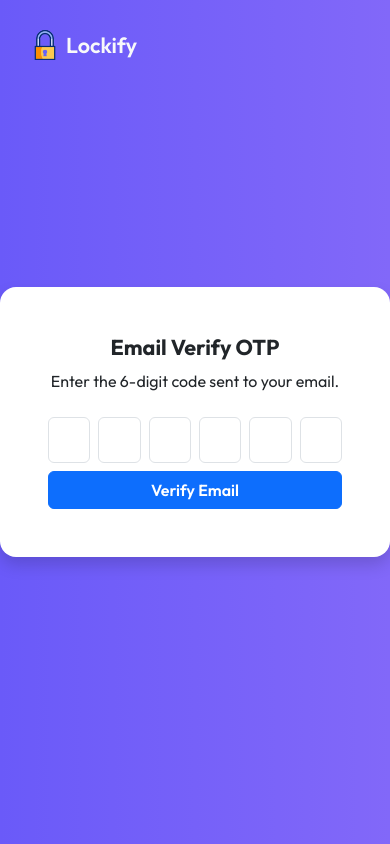
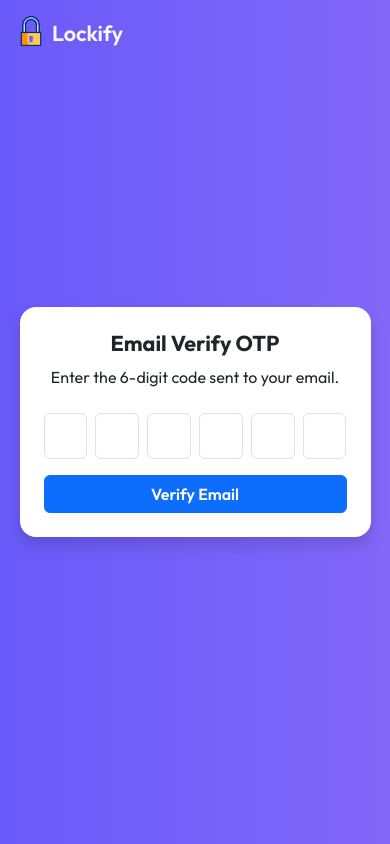
Before and after one commit to vipinshivhare/Lockify-Auth-Client, a React (Vite) app: page /email-verify in a window 390 px wide. Built offline with nearby package versions, Linux system fonts and the light colour scheme; no server answers.

Commit message:
fix responsive

```diff
--- a/src/pages/EmailVerify.jsx
+++ b/src/pages/EmailVerify.jsx
@@ -1,42 +1,41 @@
-import {Link, useNavigate} from "react-router-dom";
-import {assets} from "../assets/assets.js";
-import {use, useContext, useEffect, useRef, useState} from "react";
-import {AppContext} from "../context/AppContext.jsx";
-import {toast} from "react-toastify";
+import { Link, useNavigate } from "react-router-dom";
+import { assets } from "../assets/assets.js";
+import { useContext, useEffect, useRef, useState } from "react";
+import { AppContext } from "../context/AppContext.jsx";
+import { toast } from "react-toastify";
 import axios from "axios";
 
 const EmailVerify = () => {
-
     const inputRef = useRef([]);
     const [loading, setLoading] = useState(false);
-    const {getUserData, isLoggedIn, userData, backendURL} = useContext(AppContext);
+    const { getUserData, isLoggedIn, userData, backendURL } = useContext(AppContext);
     const navigate = useNavigate();
 
     const handleChange = (e, index) => {
-        const value =  e.target.value.replace(/\D/, "");
+        const value = e.target.value.replace(/\D/, "");
         e.target.value = value;
-        if(value && index < 5){
+        if (value && index < 5) {
             inputRef.current[index + 1].focus();
         }
-    }
+    };
 
     const handleKeyDown = (e, index) => {
         if (e.key === "Backspace" && !e.target.value && index > 0) {
-           inputRef.current[index - 1].focus();
+            inputRef.current[index - 1].focus();
         }
-    }
+    };
 
     const handlePaste = (e) => {
         e.preventDefault();
-        const paste = e.clipboardData.getData("text").slice(0,6).split("");
-        paste.forEach((digit,i) => {
-            if(inputRef.current[i]){
-                inputRef.current[i].value=digit;
+        const paste = e.clipboardData.getData("text").slice(0, 6).split("");
+        paste.forEach((digit, i) => {
+            if (inputRef.current[i]) {
+                inputRef.current[i].value = digit;
             }
         });
         const next = paste.length < 6 ? paste.length : 5;
         inputRef.current[next].focus();
-    }
+    };
 
     const handleVerify = async () => {
         const otp = inputRef.current.map(input => input.value).join("");
@@ -51,11 +50,7 @@ const EmailVerify = () => {
             const response = await axios.post(
                 backendURL + "/verify-otp",
                 { otp },
-                {
-                    headers: {
-                        Authorization: `Bearer ${token}`
-                    }
-                }
+                { headers: { Authorization: `Bearer ${token}` } }
             );
 
             if (response.status === 200) {
@@ -72,49 +67,61 @@ const EmailVerify = () => {
         }
     };
 
+    useEffect(() => {
+        if (isLoggedIn && userData && userData.isAccountVerified) navigate("/");
+    }, [isLoggedIn, userData]);
 
-
-    useEffect(() => {
-        isLoggedIn && userData && userData.isAccountVerified && navigate("/");
-    }, [isLoggedIn , userData]);
-
-
-
-    return(
-        <div className="email-verify-container d-flex align-items-center justify-content-center vh-100 position-relative"
-            style={{ background: "linear-gradient(90deg, #6a5af9,#8268f9)", borderRadius: "none" }} >
-
-            <Link to="/" className="position-absolute top-0 start-0 p-4 d-flex align-items-center text-decoration-none " >
-                <img src={assets.padlock} alt="logo" height={42} width={42}/>
-                <span className="fs-4 fw-semibold text-light">Lockify </span>
+    return (
+        <div
+            className="d-flex align-items-center justify-content-center min-vh-100 position-relative"
+            style={{ background: "linear-gradient(90deg, #6a5af9,#8268f9)" }}
+        >
+            {/* Logo top-left */}
+            <Link
+                to="/"
+                className="position-absolute d-flex align-items-start"
+                style={{ top: "10px", left: "10px", textDecoration: "none" }}
+            >
+                <img src={assets.padlock} alt="logo" height={42} width={42} />
+                <span className="fs-4 fw-semibold text-light ms-0" style={{ marginTop: "7px" }}>
+                    Lockify
+                </span>
             </Link>
 
-            <div className="p-5 rounded-4 shadow bg-white " style={{width: "400px"}}>
-                <h4 className="text-center fw-bold mb-2">Email Verify OTP</h4>
-                <p className="text-center mb-4">
-                    Enter the 6-digit code sent to your email.
-                </p>
+            {/* OTP Card */}
+            <div
+                className="p-4 p-md-5 rounded-4 shadow bg-white text-center"
+                style={{ width: "90%", maxWidth: "400px", minWidth: "280px", boxSizing: "border-box" }}
+            >
+                <h4 className="fw-bold mb-2">Email Verify OTP</h4>
+                <p className="mb-4">Enter the 6-digit code sent to your email.</p>
 
-                <div className="d-flex justify-content-between mb-2 text-center text-white-50 mb-2 gap-2">
-                    {[...Array(6)].map((_,i) => (
+                <div className="d-flex justify-content-between gap-2 mb-3">
+                    {[...Array(6)].map((_, i) => (
                         <input
                             key={i}
                             type="text"
                             maxLength={1}
                             className="form-control text-center fs-4 otp-input"
-                            ref={(el) => {inputRef.current[i] = el }}
+                            ref={(el) => { inputRef.current[i] = el }}
                             onChange={(e) => handleChange(e, i)}
                             onKeyDown={(e) => handleKeyDown(e, i)}
                             onPaste={handlePaste}
+                            style={{ flex: "1 1 14%" }}
                         />
                     ))}
                 </div>
-                <button className="btn btn-primary w-100 fw-semibold" disabled={loading} onClick={handleVerify} >
+
+                <button
+                    className="btn btn-primary w-100 fw-semibold"
+                    disabled={loading}
+                    onClick={handleVerify}
+                >
                     {loading ? "Verifying..." : "Verify Email"}
                 </button>
             </div>
         </div>
-    )
-}
+    );
+};
 
 export default EmailVerify;
```
